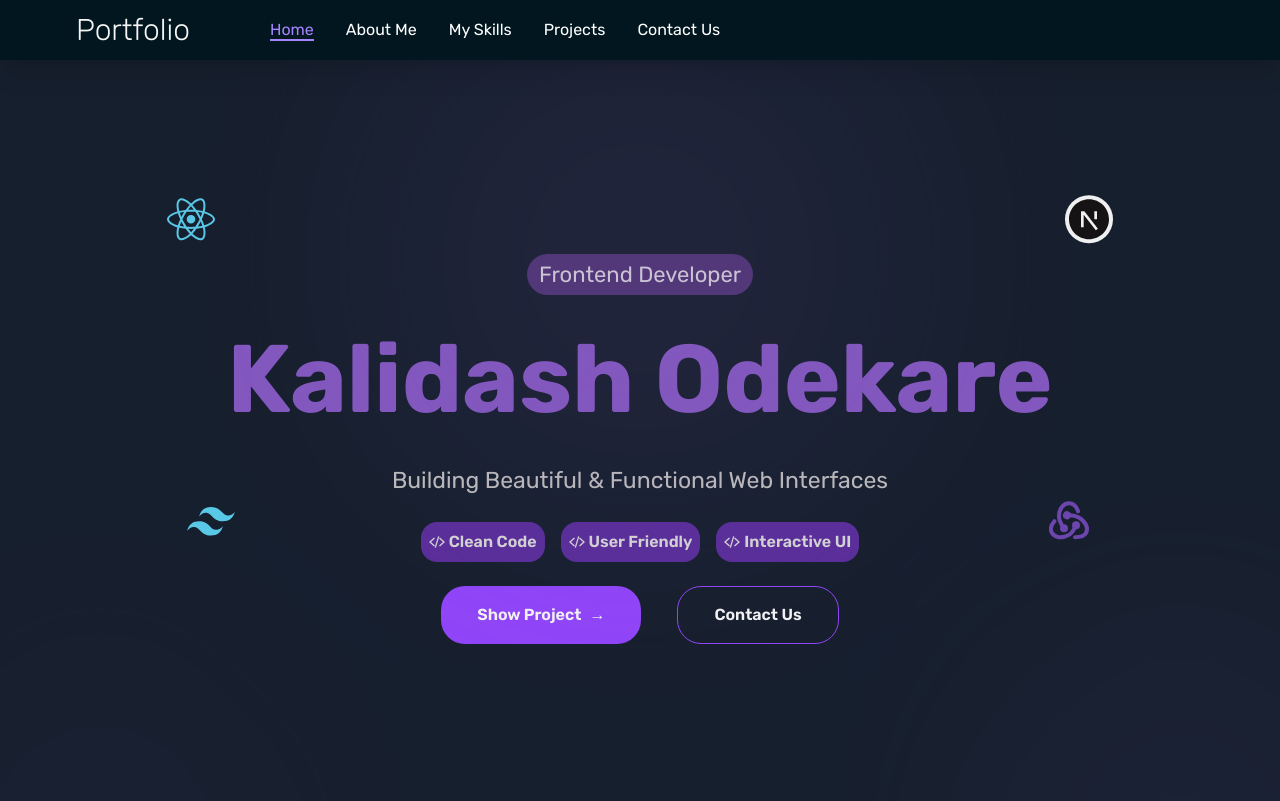
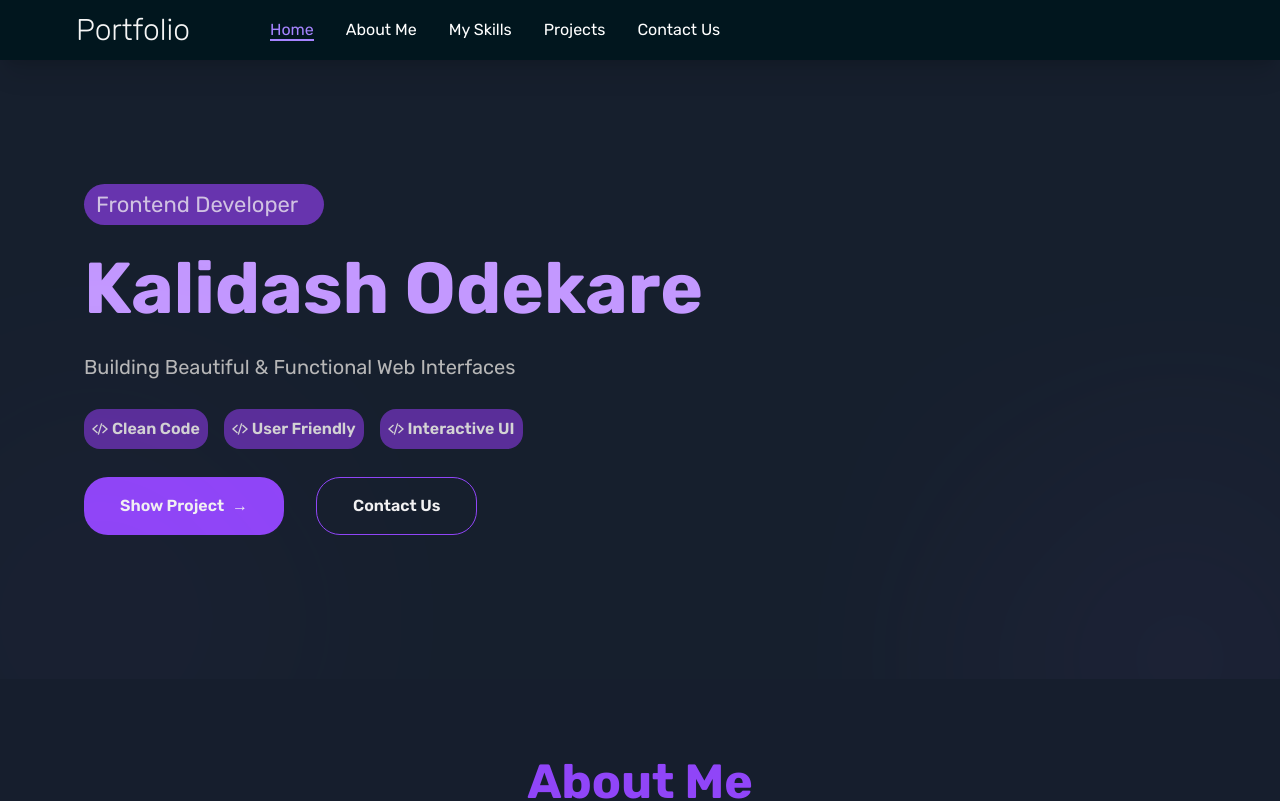
Before and after one commit to kalidashodekare14/Portfolio, a Next.js app: page / in a window 1280 px wide. Shown: the top 801 px of the page. Built offline with nearby package versions, Linux system fonts and the light colour scheme.

Commit message:
HeroSection update

```diff
--- a/app/page.tsx
+++ b/app/page.tsx
@@ -2,6 +2,7 @@ import AboutMe from "@/components/AboutMe";
 import ContactMe from "@/components/ContactMe";
 import Education from "@/components/Education";
 import HeroSection from "@/components/HeroSection";
+import HeroSection1 from "@/components/HeroSection1";
 import Projects from "@/components/Projects";
 import TechnicalSkill from "@/components/TechnicalSkill";
 import Footer from "@/layout/Footer";
@@ -12,7 +13,8 @@ export default function Home() {
   return (
     <div>
       <Navbar />
-      <HeroSection />
+      {/* <HeroSection /> */}
+      <HeroSection1 />
       <AboutMe />
       {/* <Education /> */}
       <TechnicalSkill />
--- /dev/null
+++ b/components/HeroSection1.tsx
@@ -0,0 +1,126 @@
+"use client"
+import { motion } from "motion/react"
+import { IoCodeSlashSharp } from "react-icons/io5";
+
+
+const HeroSection1 = () => {
+    return (
+        <div id='hero' className='-mt-px relative  bg-[#161f2d] overflow-hidden font-roboto pb-5'>
+            <div className='relative lg:max-w-6xl m-auto h-150 flex items-center'>
+                <div className="space-y-7 mx-5">
+                    <p className='relative z-20 w-60 text-[#f7f6f6bb] text-[22px] bg-[#6734AE] p-3 py-1 rounded-3xl'>Frontend Developer</p>
+                    <h6 className='text-[#C398FF] text-7xl font-bold mt-4 '>Kalidash Odekare</h6>
+                    <p className='text-[#B7B7B7] text-xl'>Building Beautiful & Functional Web Interfaces</p>
+                    <div className=' flex flex-wrap lg:justify-start justify-center lg:flex-row gap-4'>
+                        <motion.div
+                            whileHover={{
+                                scale: 1.1,
+                                boxShadow: "0px 5px 10px #9045F8",
+                                cursor: "pointer"
+                            }}
+                            transition={{
+                                duration: 0.2,
+                                ease: "easeInOut"
+                            }}
+                            className='font-semibold flex items-center gap-1 text-[#d4d4d4] bg-[#5a2e99] rounded-2xl p-2'>
+                            <IoCodeSlashSharp />
+                            <p>Clean Code</p>
+                        </motion.div>
+                        <motion.div
+                            whileHover={{
+                                scale: 1.1,
+                                boxShadow: "0px 5px 10px #411f80",
+                                cursor: "pointer"
+                            }}
+                            transition={{
+                                duration: 0.2
+                            }}
+                            className='font-semibold flex items-center gap-1 text-[#d4d4d4] bg-[#5a2e99] rounded-2xl p-2'>
+                            <IoCodeSlashSharp />
+                            <p>User Friendly</p>
+                        </motion.div>
+                        <motion.div
+                            whileHover={{
+                                scale: 1.1,
+                                boxShadow: "0px 5px 10px #411f80",
+                                cursor: "pointer"
+                            }}
+                            transition={{
+                                duration: 0.2
+                            }}
+                            className='font-semibold flex items-center gap-1 text-[#d4d4d4] bg-[#5a2e99] rounded-2xl p-2'>
+                            <IoCodeSlashSharp />
+                            <p>Interactive UI</p>
+                        </motion.div>
+                    </div>
+                    <div className='flex flex-col lg:flex-row gap-4'>
+                        <motion.button
+                            whileHover={{
+                                scale: 1.05,
+                                boxShadow: "0px 5px 15px #7C25B6",
+                                cursor: "pointer"
+                            }}
+                            transition={{
+                                duration: 0.2
+                            }}
+                            // bg-violet-600
+                            // bg-[#7209b7]
+                            // latest: #9045F8
+                            className='bg-[#9045F8] px-9 py-4 rounded-3xl font-semibold cursor-pointer text-[#f3f3f3]'>
+                            <span>Show Project</span>
+                            <motion.span
+                                initial={{ x: 0 }}
+                                whileHover={{
+                                    x: 5
+                                }}
+                                transition={{
+                                    duration: 0.5,
+                                }}
+                                className='ml-2' >→</motion.span>
+                        </motion.button>
+                        <motion.button
+                            whileHover={{
+                                scale: 1.05,
+                                boxShadow: "0px 5px 15px #9045F8",
+                                cursor: "pointer"
+                            }}
+                            transition={{
+                                duration: 0.2
+                            }}
+                            className='ml-4 border border-[#9045F8] px-9 py-4 rounded-3xl font-semibold cursor-pointer text-[#f3f3f3]'>
+                            Contact Us
+                        </motion.button>
+                    </div>
+                </div>
+            </div>
+            <motion.div
+                initial={{
+                    opacity: 0,
+                }}
+                animate={{
+                    opacity: 0.35,
+                }}
+                transition={{
+                    duration: 2,
+                }}
+                className='z-10 absolute -bottom-20 right-0 w-50 h-50 rounded-full bg-[#8257be] opacity-100 blur-[140px]'>
+
+            </motion.div>
+            <motion.div
+                initial={{
+                    opacity: 0,
+                }}
+                animate={{
+                    opacity: 0.20,
+                }}
+                transition={{
+                    duration: 2,
+                }}
+                className='z-10 absolute -bottom-10 left-0 w-50 h-50 rounded-full bg-[#8257be] opacity-100 blur-[140px]'>
+
+            </motion.div>
+        </div>
+    );
+};
+
+export default HeroSection1;
```
